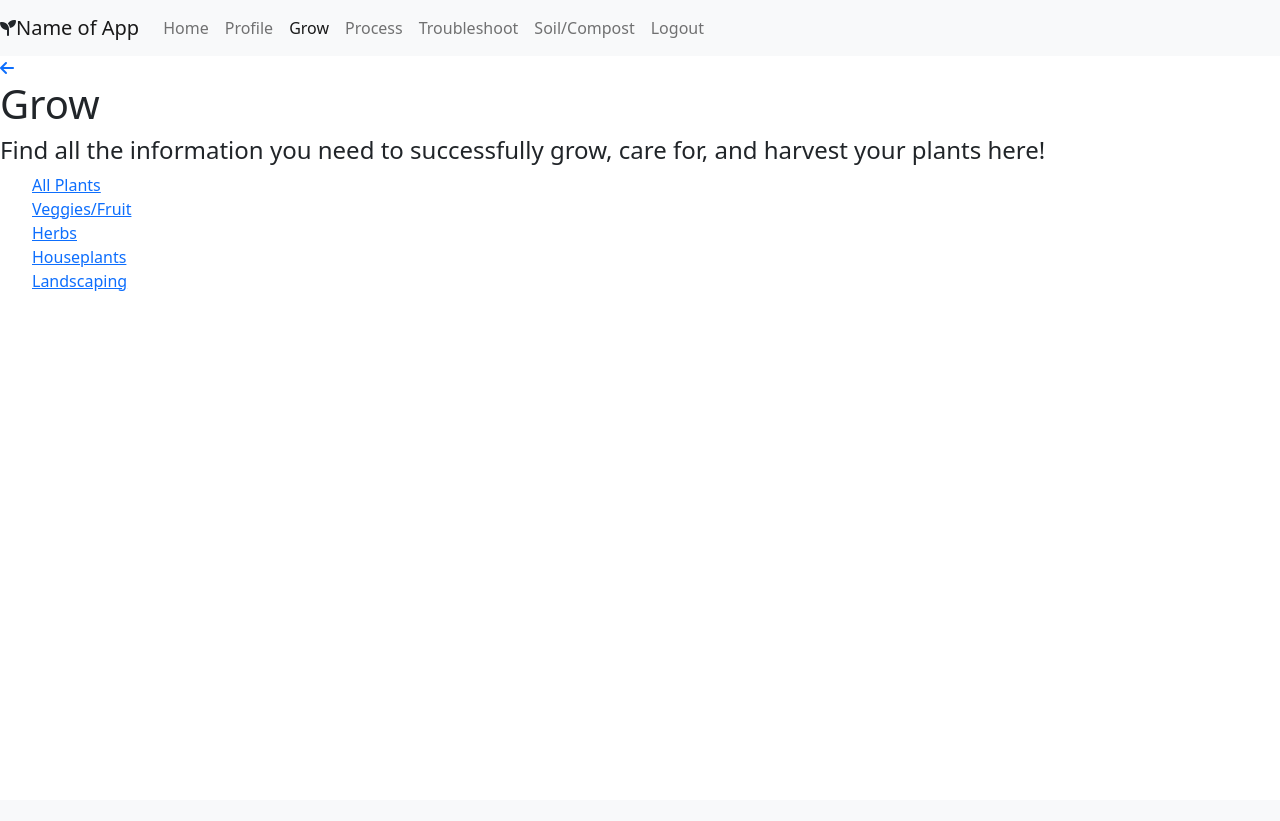
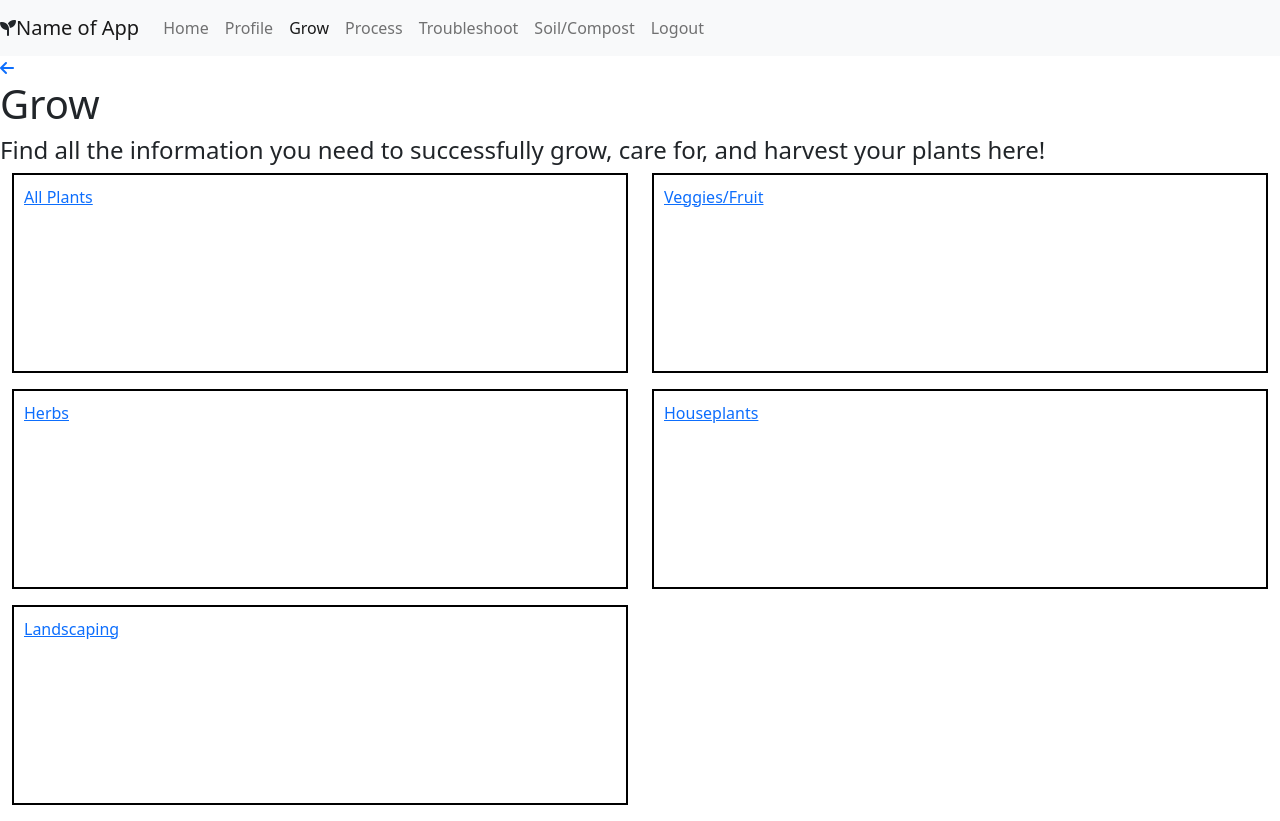
Before and after one commit to jlstern3/benjis_website, a Django app: template portfolio/templates/grow.html in a window 1280 px wide. Before the commit the page ends 291 px from the top, so only its background shows below. Run offline with Django 3.2, Linux system fonts and the light colour scheme; the template is opened without the code that fills it: values that come from a table or form of the project are taken from there, others are empty; data comes from the database, SQL or seed files in the repository; some libraries are stand-ins or nearby versions.

Commit message:
Formatting for Grow Categories

```diff
--- a/portfolio/static/css/styles.css
+++ b/portfolio/static/css/styles.css
@@ -44,7 +44,7 @@ hr{
     border: 2px solid black;
 }
 
-.home_category{
+.home_category, .grow_category{
     border: 2px solid black;
     padding: 10px;
     height: 200px;
--- a/portfolio/templates/grow.html
+++ b/portfolio/templates/grow.html
@@ -39,14 +39,29 @@
 
     <h1>Grow</h1>
     <h4>Find all the information you need to successfully grow, care for, and harvest your plants here!</h4>
-    <ul>
-        <!-- href leads to Plant Details with category of veggie/fruit, etc. for respective tabs -->
-        <a href="/grow/all_plants"><li>All Plants</li></a>
-        <a href="/grow/veg"><li>Veggies/Fruit</li></a>
-        <a href="/grow/herbs"><li>Herbs</li></a>
-        <a href="/grow/houseplants"><li>Houseplants</li></a>
-        <a href="/grow/landscaping"><li>Landscaping</li></a>
-    </ul>
+    <div class="container-fluid" id="home">
+        <div class="row">
+            <div class="col-6">
+                <p class="grow_category"><a href="/grow/all_plants">All Plants</a></p>
+            </div>
+            <div class="col-6">
+                <p class="grow_category"><a href="/grow/veg">Veggies/Fruit</a></p>
+            </div>
+        </div>
+        <div class="row">
+            <div class="col-6">
+                <p class="grow_category"><a href="/grow/herbs">Herbs</a></p>
+            </div>
+            <div class="col-6">
+                <p class="grow_category"><a href="/grow/houseplants">Houseplants</a></p>
+            </div>
+        </div>
+        <div class="row">
+            <div class="col-6">
+                <p class="grow_category"><a href="/grow/landscaping">Landscaping</a></p>
+            </div>
+        </div>
+    </div>
     <!-- <button><a href="/admin/plant/new">Create a Plant</a></button> -->
 </body>
 </html>
```
